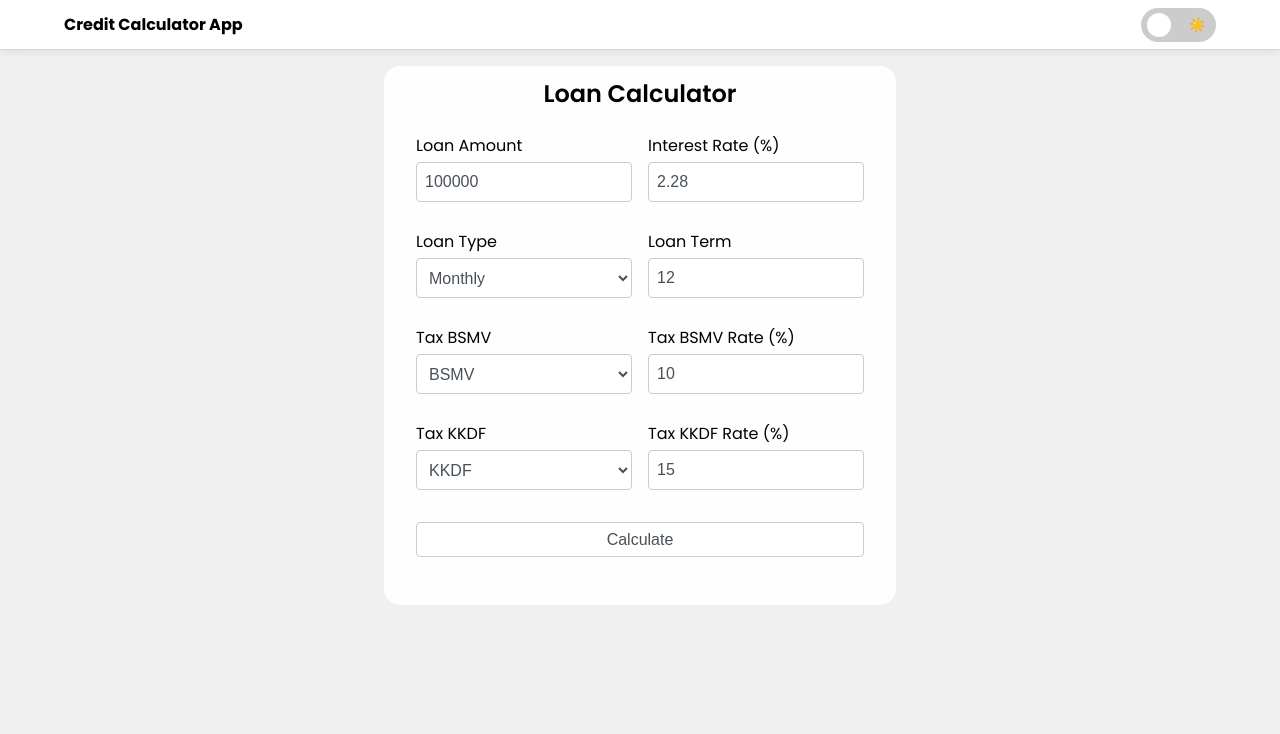
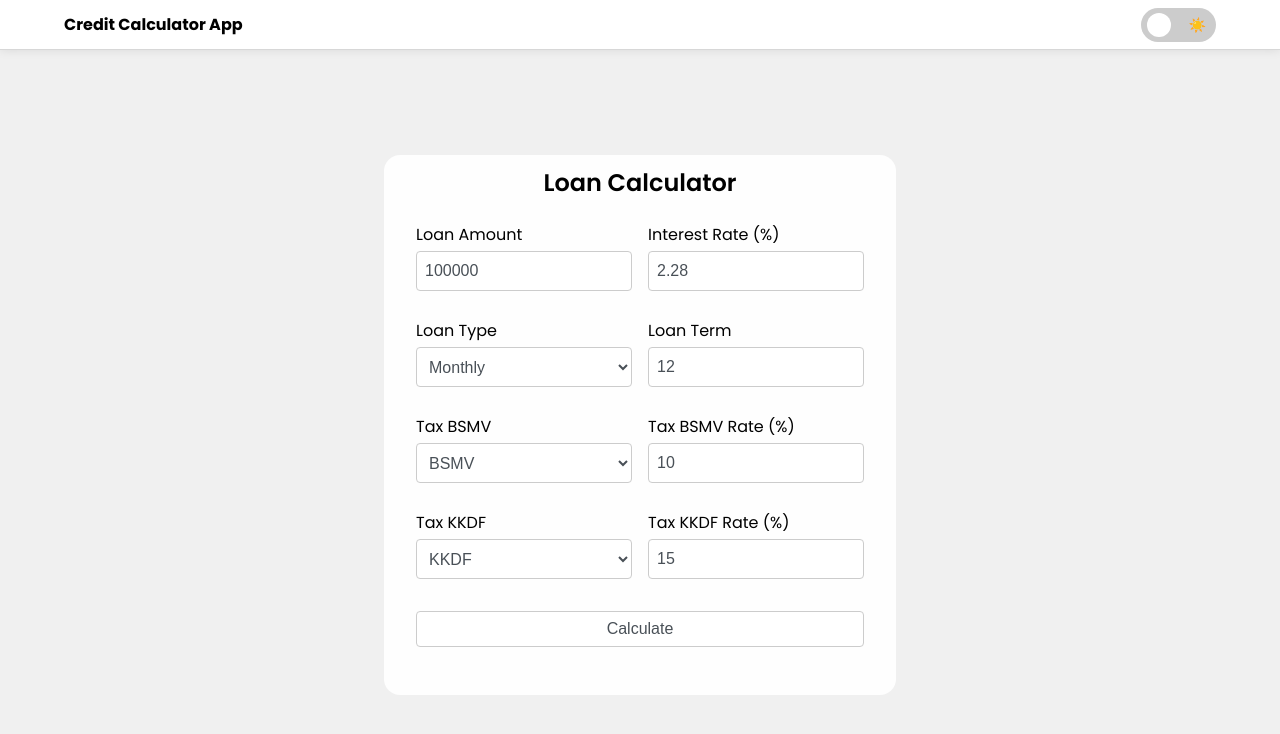
Before and after one commit to harundogdu/fimple-react-practium, a React (Create React App) app: page / in a window 1280 px wide. Shown: the top 734 px of the page. Built offline with nearby package versions, Linux system fonts and the light colour scheme.

Commit message:
feat(practium) : navbar height used

```diff
--- a/src/pages/home/index.jsx
+++ b/src/pages/home/index.jsx
@@ -4,7 +4,9 @@ export default function Home() {
   return (
     <section className='home'>
       <Navbar />
-      <LoanCalculator />
+      <div className='home__container'>
+        <LoanCalculator />
+      </div>
     </section>
   );
 }
--- a/src/style/layouts/_navbar.scss
+++ b/src/style/layouts/_navbar.scss
@@ -1,13 +1,13 @@
 .navbar {
   width: 100%;
-  height: 50px;
+  height: $navbar-height;
   border-bottom: 1px solid darken($color-light-background, 10%);
   box-shadow: 0 0 10px rgba(0, 0, 0, 0.1);
 
   background-color: $white;
   &__container {
     @include flex($justify: space-between);
-    height: 50px;
+    height: $navbar-height;
     width: 90%;
     margin: 0 auto;
     &-logo {
--- a/src/style/pages/_home.scss
+++ b/src/style/pages/_home.scss
@@ -0,0 +1,10 @@
+.home {
+  width: 100%;
+  height: 100%;
+
+  &__container {
+    width: 100%;
+    height: calc(100% - #{$navbar-height});
+    @include flex;
+  }
+}
```
